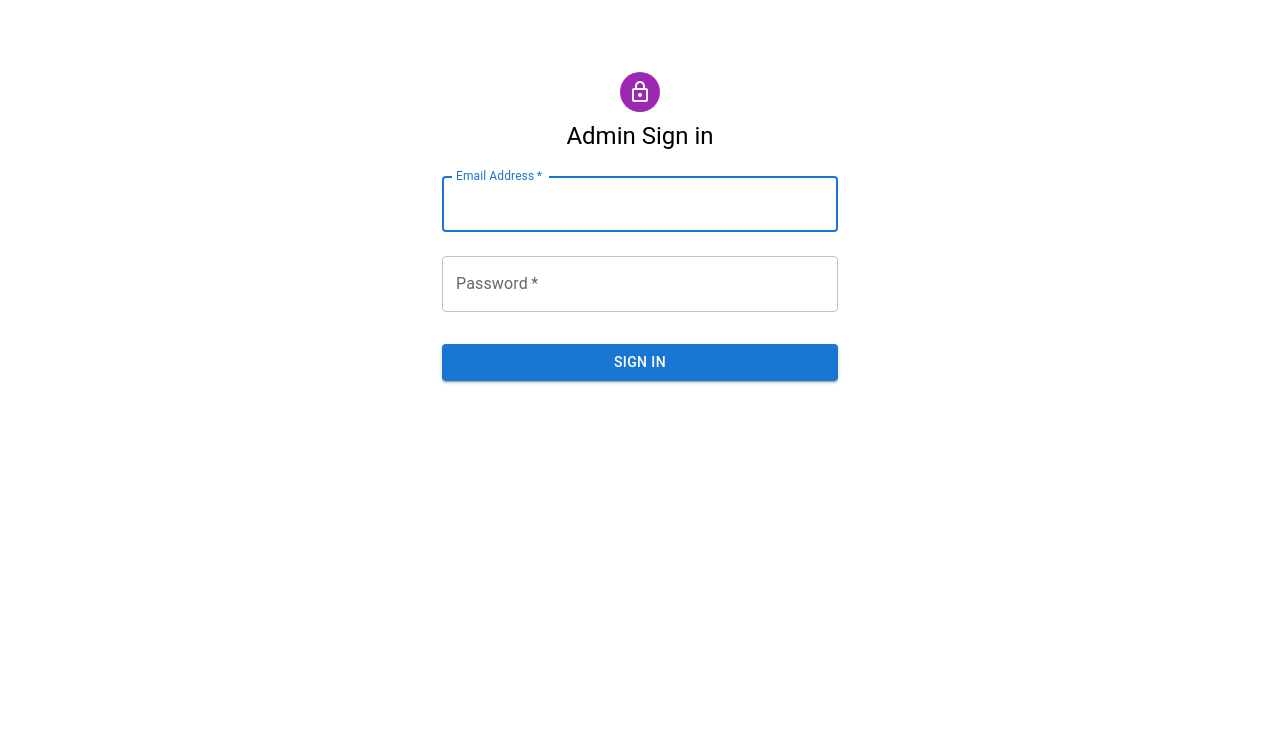
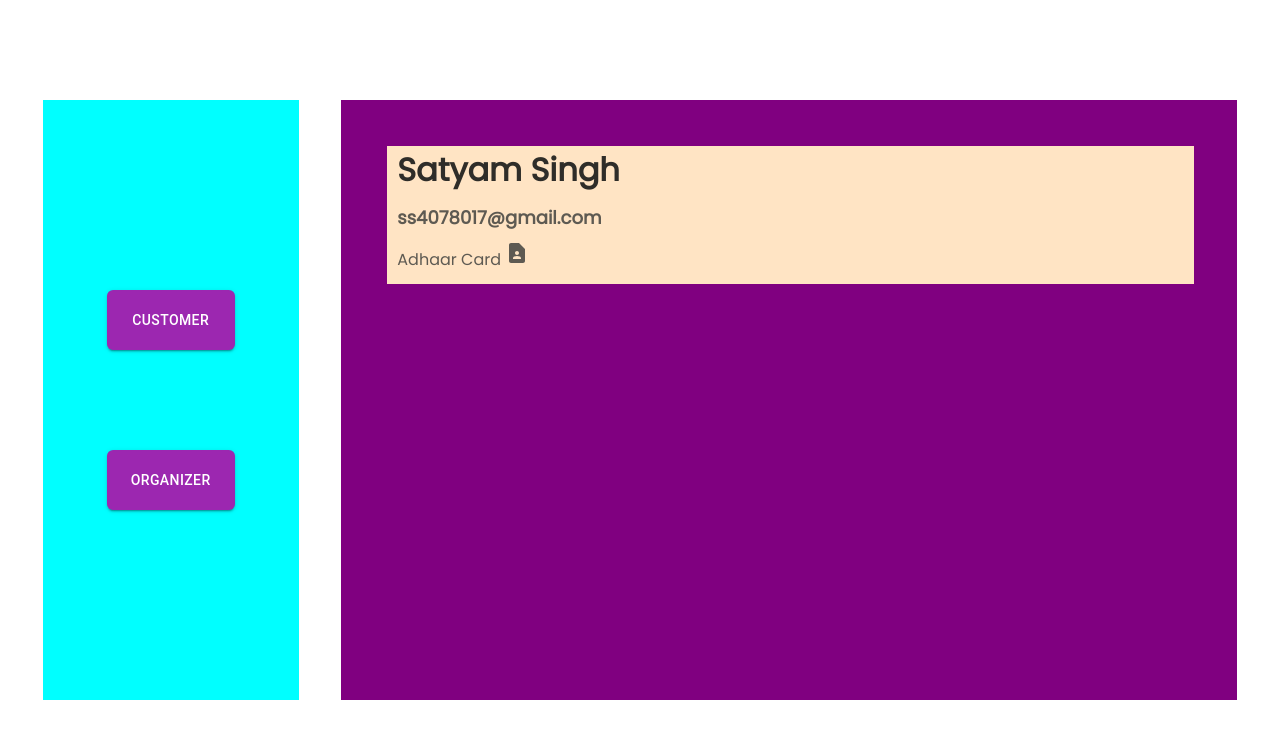
Before and after one commit to RakshitPatel910/79_Megabytes_Hackover3.0, a React (Create React App) app in the folder client/: page /admin in a window 1280 px wide. Shown: the top 738 px of the page. Built offline with nearby package versions, Linux system fonts and the light colour scheme.

Commit message:
admin organize card

```diff
--- a/client/src/App.js
+++ b/client/src/App.js
@@ -7,28 +7,35 @@ import SignUp from './components/Auth/SignUp/SignUp.js';
 import SignIn from './components/Auth/SignIn/SignIn.js';
 import AdminSignIn from './components/Auth/AdminSignIn/AdminSignIn.js';
 import Home from './components/Home/Home.js';
+import Admin from './components/Admin/Admin'
 
 function App() {
 
-    const [user, setUser] = useState(1)
+    // const [user, setUser] = useState(1)
 
-    useEffect(() => {
+    // useEffect(() => {
 
-    }, [user])
+    // }, [user])
 
 
-    return (
+    // return (
+    //   <>
+    //     <BrowserRouter>
+
+    //       {/* <Navbar /> */}
+
+    //       <Routes>
+    //         <Route path='/' exact element={ user ? <Home /> : <Auth setUser={setUser} />} />
+    //         <Route path='/admin' exact element={<AdminSignIn />} />
+    //       </Routes>
+
+    //     </BrowserRouter>
+    //   </>
+    // )
+
+    return(
       <>
-        <BrowserRouter>
-
-          {/* <Navbar /> */}
-
-          <Routes>
-            <Route path='/' exact element={ user ? <Home /> : <Auth setUser={setUser} />} />
-            <Route path='/admin' exact element={<AdminSignIn />} />
-          </Routes>
-
-        </BrowserRouter>
+        <Admin/>
       </>
     )
 }
--- /dev/null
+++ b/client/src/components/Admin/Admin.js
@@ -0,0 +1,85 @@
+import React, { useState, useEffect } from "react";
+import { styled } from "@mui/material/styles";
+import Button from "@mui/material/Button";
+import Stack from "@mui/material/Stack";
+import { purple } from "@mui/material/colors";
+import '../Admin/style.css'
+import Card from './Card/Card'
+
+
+const BootstrapButton = styled(Button)({
+  boxShadow: "none",
+  textTransform: "none",
+  fontSize: 16,
+  padding: "6px 12px",
+  border: "1px solid",
+  lineHeight: 1.5,
+  backgroundColor: "#0063cc",
+  borderColor: "#0063cc",
+  fontFamily: [
+    "-apple-system",
+    "BlinkMacSystemFont",
+    '"Segoe UI"',
+    "Roboto",
+    '"Helvetica Neue"',
+    "Arial",
+    "sans-serif",
+    '"Apple Color Emoji"',
+    '"Segoe UI Emoji"',
+    '"Segoe UI Symbol"',
+  ].join(","),
+  "&:hover": {
+    backgroundColor: "#0069d9",
+    borderColor: "#0062cc",
+    boxShadow: "none",
+  },
+  "&:active": {
+    boxShadow: "none",
+    backgroundColor: "#0062cc",
+    borderColor: "#005cbf",
+  },
+  "&:focus": {
+    boxShadow: "0 0 0 0.2rem rgba(0,123,255,.5)",
+  },
+});
+
+const ColorButton = styled(Button)(({ theme }) => ({
+  color: theme.palette.getContrastText(purple[500]),
+  backgroundColor: purple[500],
+  "&:hover": {
+    backgroundColor: purple[700],
+  },
+}));
+
+
+
+function Admin() {
+
+    const [clicked,setClicked] = useState(false)
+
+
+  return (
+    <>
+      <div
+        style={{
+          display: "flex",
+          flexDirection: "row",
+          justifyContent: "space-evenly",
+        }}
+      >
+        <div className="container1">
+
+            <ColorButton variant="contained" className="button">Customer</ColorButton>
+
+            <ColorButton variant="contained" className="button">Organizer</ColorButton>
+        </div>
+
+        <div className="info">
+          <Card />
+        </div>
+      </div>
+    </>
+  );
+}
+
+export default Admin;
--- /dev/null
+++ b/client/src/components/Admin/Card/Card.js
@@ -0,0 +1,18 @@
+import React from "react";
+import ContactPageIcon from "@mui/icons-material/ContactPage";
+import './style.css'
+
+
+function Card(){
+    return(
+        <>
+            <div className="card">
+                <h1 className="cardHeader">Satyam Singh</h1>
+                <h2 className="cardInfo">ss4078017@gmail.com</h2>
+                <a href="http://" className="adhaar">Adhaar Card <ContactPageIcon className="icon"/></a>
+            </div>
+        </>
+    )
+}
+
+export default Card
--- /dev/null
+++ b/client/src/components/Admin/Card/style.css
@@ -0,0 +1,35 @@
+@import url('https://fonts.googleapis.com/css2?family=Poppins&display=swap');
+
+*{
+    font-family: 'Poppins', sans-serif;
+}
+
+
+.card{
+    height: 23%;
+    width: 90%;
+    background-color: bisque;
+    margin: 46px;
+}
+
+.cardHeader{
+    margin:10px;
+    color:#2f2d29
+}
+
+.cardInfo{
+    margin:10px;
+    color:#5e5a52;
+    font-size: 18px;
+}
+
+.adhaar{
+    text-decoration: none;
+    color: #5e5a52;
+    margin: 10px;
+    align-items: center;
+}
+
+.icon{
+    size: 10px;
+}
--- /dev/null
+++ b/client/src/components/Admin/style.css
@@ -0,0 +1,30 @@
+.container1{
+    height: 600px;
+    width : 20%;
+    /* margin-left: 80px; */
+    margin-top: 100px;
+    background-color: aqua;
+    display: flex;
+    flex-direction: column;
+    align-items: center;
+    justify-content: center;
+
+}
+
+.container1 > .button{
+    margin:  50px;
+    width: 50%;
+    height: 10%;
+    border-radius: 6px;
+}
+
+
+
+.info{
+    background-color: purple;
+    height: 600px;
+    width: 70%;
+    /* margin-right: 80px; */
+    margin-top: 100px;
+    /* margin-left: 140px; */
+}
```
Also changed, not shown: 2 other files (tests, documents, lock files or other folders).
